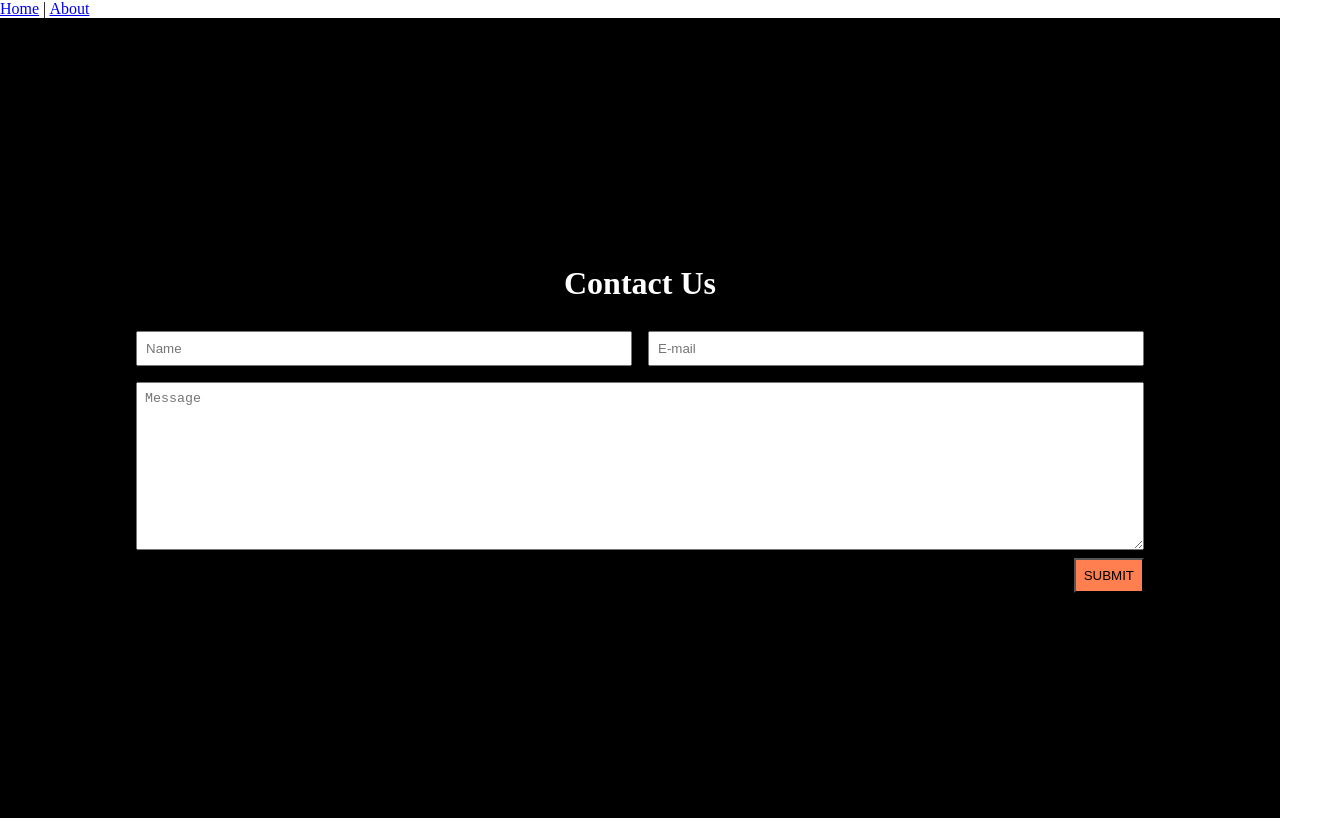
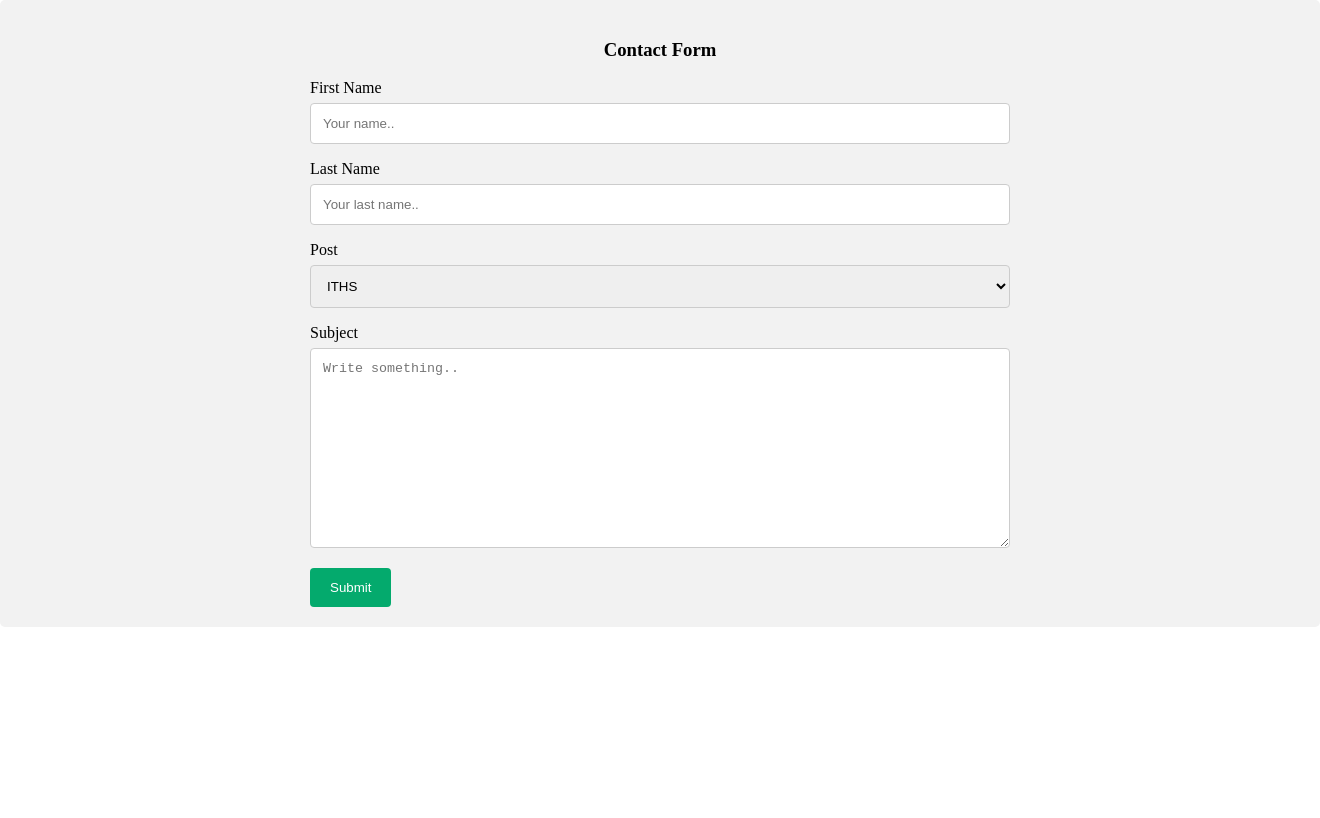
Before and after one commit to Omarhuba/poster-shop, a Vue app: page /Contact in a window 1280 px wide. Shown: the whole page, 1320 px wide, since content can reach past the window. Built offline with nearby package versions, Linux system fonts and the light colour scheme.

Commit message:
jobade med contack och menue

```diff
--- a/src/App.vue
+++ b/src/App.vue
@@ -1,8 +1,6 @@
 <template>
   <div id="app">
     <div id="nav">
-      <router-link to="/">Home</router-link> |
-      <router-link to="/about">About</router-link>
     </div>
     <router-view/>
   </div>
--- a/src/views/Header.vue
+++ b/src/components/Header.vue
@@ -1,12 +1,19 @@
 <template>
   <div class="header">
       <article class="article">
-          <img src="@/assets/menu.png"  alt="">
+        <div class="dropdown">
+        <button class="dropbtn"><img src="@/assets/menu.png"  alt=""></button>
+        <div class="dropdown-content">
+        <router-link to="/">Home</router-link>
+        <router-link to="/about">About</router-link>
+        <router-link to="/contact">Contact</router-link>
+        </div>
+        </div>
           <h1 class="heading">Poster Shop</h1>
           <input type="text" name="" class="input" placeholder="  sök post med title"
           v-model="search" @input="updateSearchReasult(search)"/>
           <span  class="input" v-if="searchResults">
-          <router-link :to="'/' " class="search-result" v-for="post of searchResults" :key="post.id">{{post.title}}</router-link>
+          <router-link :to="'/Home/poster/'+ post.id" class="search-result" v-for="post of searchResults" :key="post.id">{{post.title}}</router-link>
           </span>
           <img src="@/assets/ninjahead.svg" class="image" alt="">
       </article>
@@ -59,7 +66,7 @@ export default {
 }
 .article .image{
     align-self: center;
-    margin-top: 10.833rem;
+    margin-top: 8.66rem;
 
 }
 input{
@@ -68,4 +75,41 @@ input{
     height: 40px;
     border-radius: 20px;
 }
+.dropbtn {
+  background-color: transparent;
+  padding: 16px;
+  font-size: 16px;
+  border: none;
+  cursor: pointer;
+}
+
+.dropdown {
+  position: relative;
+  display: inline-block;
+}
+
+.dropdown-content {
+  display: none;
+  position: absolute;
+  min-width: 80px;
+  z-index: 1;
+  cursor: pointer;
+}
+
+.dropdown-content a {
+  color: black;
+  padding: 12px 16px;
+  text-decoration: none;
+  display: block;
+}
+
+.dropdown-content a:hover {
+    background-color: black;
+     color: white;
+     cursor: pointer;
+     }
+
+.dropdown:hover .dropdown-content {
+    display: block;
+    }
 </style>
--- a/src/components/Main.vue
+++ b/src/components/Main.vue
@@ -3,7 +3,7 @@
         <ul>
 
             <router-link
-                :to="'/Home/poster/' + data.id"
+                :to="'/Home/poster/'+ data.id"
                 v-for="data in poster"
                 :key="data.id"
             >
@@ -71,8 +71,9 @@ ul {
     display: grid;
     grid-template-columns: repeat(3, 1fr);
     grid-gap: 4rem;
-    padding: 2rem 18rem;
+    padding: 4rem 18rem;
     width: 300px;
+    margin-top: 0px;
 
     li {
         list-style: none;
@@ -83,8 +84,8 @@ ul {
         width: 250px;
     }
     button {
-        width: 150px;
-        height: 30px;
+        width: 180px;
+        height: 50px;
         border-radius: 5px;
         border: none;
         background-color: red;
@@ -103,6 +104,7 @@ ul {
         border: none;
         border-radius: 5px;
         margin: 1rem;
+        cursor: pointer;
     }
 }
 </style>
--- a/src/views/Contact.vue
+++ b/src/views/Contact.vue
@@ -1,13 +1,20 @@
 <template>
     <div class="contact">
-        <form action="/">
-            <h1>Contact Us</h1>
-            <div>
-                <input type="text" placeholder="Name" />
-                <input type="email" placeholder="E-mail" />
-            </div>
-            <textarea cols="30" rows="10" placeholder="Message"></textarea>
-            <button>SUBMIT</button>
+    <h3>Contact Form</h3>
+    <form action="/" class="form">
+    <label for="fname">First Name</label>
+    <input type="text" id="fname" name="firstname" placeholder="Your name..">
+    <label for="lname">Last Name</label>
+    <input type="text" id="lname" name="lastname" placeholder="Your last name..">
+    <label for="country">Post</label>
+    <select>
+      <option value="">ITHS</option>
+      <option value="">David</option>
+      <option value="">Lotta</option>
+    </select>
+    <label for="subject">Subject</label>
+    <textarea id="subject" name="subject" placeholder="Write something.." style="height:200px"></textarea>
+    <button class="button">Submit</button>
   </form>
 </div>
 </template>
@@ -17,40 +24,40 @@ export default {};
 </script>
 
 <style lang="scss" scoped>
+
  .contact {
         display: flex;
+        flex-direction: column;
+        width: 100%;
+        justify-content: center;
         align-items: center;
-    background-color: black;
-    height: 100vh;
+        border-radius: 5px;
+        background-color: #f2f2f2;
+        padding: 20px;
 }
-form {
-    display: flex;
-    flex-direction: column;
-    width: 80%;
-    margin: auto;
-    div {
-        display: flex;
-        justify-content: space-between;
+.form{
+    width: 700px;
+    justify-content: center;
+    align-items: center;
 }
-    input {
-        margin: 0.5rem;
-        padding: 0.5rem;
-        width: 50%;
+input[type=text], select, textarea {
+  width: 100%;
+  padding: 12px;
+  border: 1px solid #ccc;
+  border-radius: 4px;
+  box-sizing: border-box;
+  margin-top: 6px;
+  margin-bottom: 16px;
+  resize: vertical;
 }
-    textarea {
-        margin: 0.5rem;
-        padding: 0.5rem;
+
+button {
+  background-color: #04AA6D;
+  color: white;
+  padding: 12px 20px;
+  border: none;
+  border-radius: 4px;
+  cursor: pointer;
 }
-    h1 {
-        color: white;
-        text-align: center;
-    }
-    button {
-        width: fit-content;
-        align-self: flex-end;
-        margin-right: 0.5rem;
-        padding: 0.5rem;
-        background-color: coral;
-    }
-}
+
 </style>
--- a/src/views/Home.vue
+++ b/src/views/Home.vue
@@ -7,9 +7,9 @@
     </div>
 </template>
 <script>
-import Main from '../components/Main.vue';
-import Footer from "./Footer.vue";
-import Header from './Header.vue';
+import Main from '@/components/Main.vue';
+import Footer from "@/components/Footer.vue";
+import Header from '@/components/Header.vue';
 export default {
     components: {
         Footer,
@@ -25,5 +25,7 @@ body{
 }
 .home {
     height: 100%;
+    width: 1440px;
+    margin: auto;
 }
 </style>
```
Also changed, not shown: src/components/Footer.vue (renamed from src/views/Footer.vue). Lines whose indentation alone changed are shown as unchanged.
